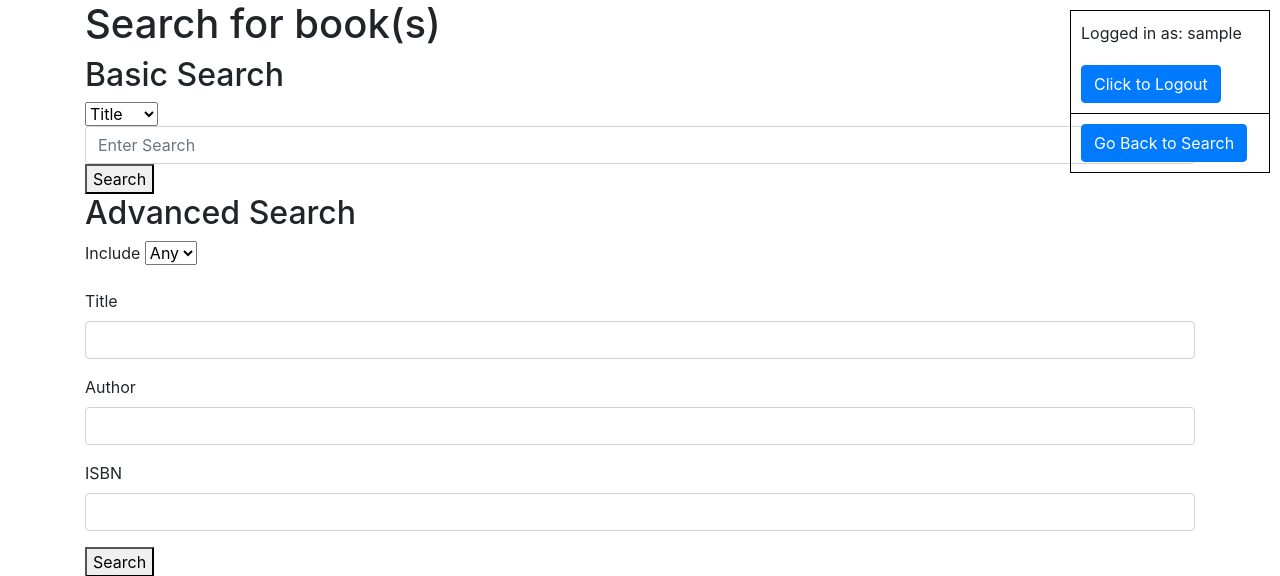
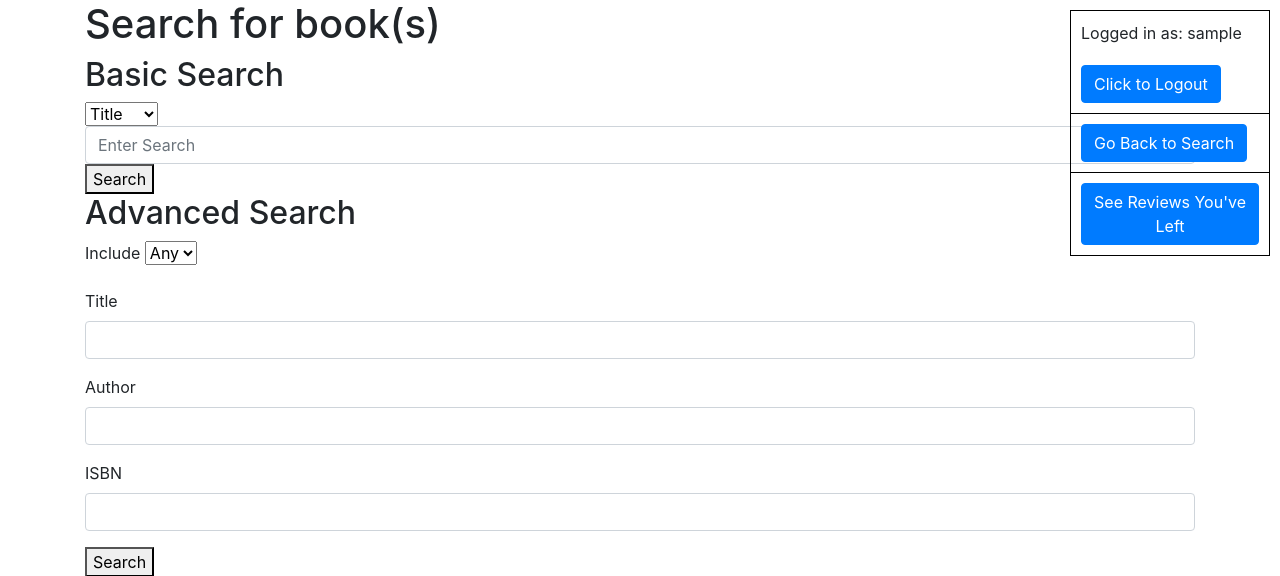
Before and after one commit to rawnoob25/PublicCS50WProj1, a Flask app: page /search in a window 1280 px wide. Shown: the top 576 px of the page. Run offline with Flask 2, Linux system fonts and the light colour scheme; the visitor is signed in with stand-in values (Sample User, id 1); some libraries are stand-ins or nearby versions.

Commit message:
add to sidebar link to view reviews left by currently logged-in user and make a couple other changes

```diff
--- a/application.py
+++ b/application.py
@@ -8,7 +8,7 @@ import re
 from flask import abort
 from flask import jsonify
 from werkzeug.exceptions import BadRequest
-
+from passlib.context import CryptContext
 
 app = Flask(__name__)
 
@@ -191,6 +191,7 @@ def tryDelete():
 	pw = request.form.get("pw")
 	if isOKLogin(un,pw) == "ok":
 		db.execute("DELETE FROM users WHERE username = :username AND password = :password", {"username": un, "password": pw})
+		db.execute("DELETE FROM users WHERE username = :username", {"username": un})
 		db.commit()
 		return render_template("accountDeleted.html")
 	else:
--- a/templates/bookInfo.html
+++ b/templates/bookInfo.html
@@ -20,6 +20,9 @@
                 border: 1px solid black;
             }
             #logout {
+                border-bottom: 1px solid black;
+            }
+            #back2Search {
                 border-bottom: 1px solid black;
             }
             .aButton {
@@ -47,6 +50,9 @@
 			    <div id = 'back2Search'>
 			        <button class="btn btn-primary aButton" type="button" onclick="window.location.href='{{ url_for( 'search') }}';" method="post">Go Back to Search</button>
 			    </div>
+                <div id = 'showYourReviews'>
+                    <button class="btn btn-primary aButton" onclick="window.location.href='{{ url_for( 'showReviews4User') }}';">See Reviews You've Left</button>
+                </div>
 			</div>
 		    <p>Title: {{book.title}}</p>
 		    <p>Author: {{book.author}}</p>
--- a/templates/layout.html
+++ b/templates/layout.html
@@ -14,6 +14,9 @@
             #logout {
                 border-bottom: 1px solid black;
             }
+            #back2Search {
+                border-bottom: 1px solid black;
+            }
             .aButton {
                 margin: 10px;
             }
@@ -27,7 +30,10 @@
                         <button class="btn btn-primary aButton" type="button" onclick="window.location.href='{{ url_for( 'index') }}';">Click to Logout</button>
                     </div>
                     <div id = 'back2Search'>
-                        <button class="btn btn-primary aButton" onclick="window.location.href='{{ url_for( 'search', _method='POST') }}';">Go Back to Search</button>
+                        <button class="btn btn-primary aButton" onclick="window.location.href='{{ url_for( 'search') }}';">Go Back to Search</button>
+                    </div>
+                    <div id = 'showYourReviews'>
+                        <button class="btn btn-primary aButton" onclick="window.location.href='{{ url_for( 'showReviews4User') }}';">See Reviews You've Left</button>
                     </div>
             </div>
             {% block body %}
--- a/templates/reviews4User.html
+++ b/templates/reviews4User.html
@@ -12,6 +12,9 @@
                 border: 1px solid black;
             }
             #logout {
+                border-bottom: 1px solid black;
+            }
+            #back2Search {
                 border-bottom: 1px solid black;
             }
             .aButton {
@@ -37,6 +40,9 @@
                     <div id = 'back2Search'>
                         <button class="btn btn-primary aButton" onclick="window.location.href='{{ url_for( 'search') }}';">Go Back to Search</button>
                     </div>
+                    <div id = 'showYourReviews'>
+                        <button class="btn btn-primary aButton" onclick="window.location.href='{{ url_for( 'showReviews4User') }}';">See Reviews You've Left</button>
+                    </div>
             </div>
 			<h2>You have left the following reviews.</h2>
 			{% if reviews == '' %}
--- a/templates/searchResults.html
+++ b/templates/searchResults.html
@@ -33,6 +33,9 @@
             #logout {
                 border-bottom: 1px solid black;
             }
+            #back2Search {
+                border-bottom: 1px solid black;
+            }
             .aButton {
                 margin: 10px;
             }
@@ -48,6 +51,9 @@
                     <div id = 'back2Search'>
                         <button class="btn btn-primary aButton" type="button" onclick="window.location.href='{{ url_for( 'search') }}';" method="post">Go Back to Search</button>
                     </div>
+                    <div id = 'showYourReviews'>
+                        <button class="btn btn-primary aButton" onclick="window.location.href='{{ url_for( 'showReviews4User') }}';">See Reviews You've Left</button>
+                    </div>
             </div>
             <h2>Matching books</h2>
             <ul>
```
